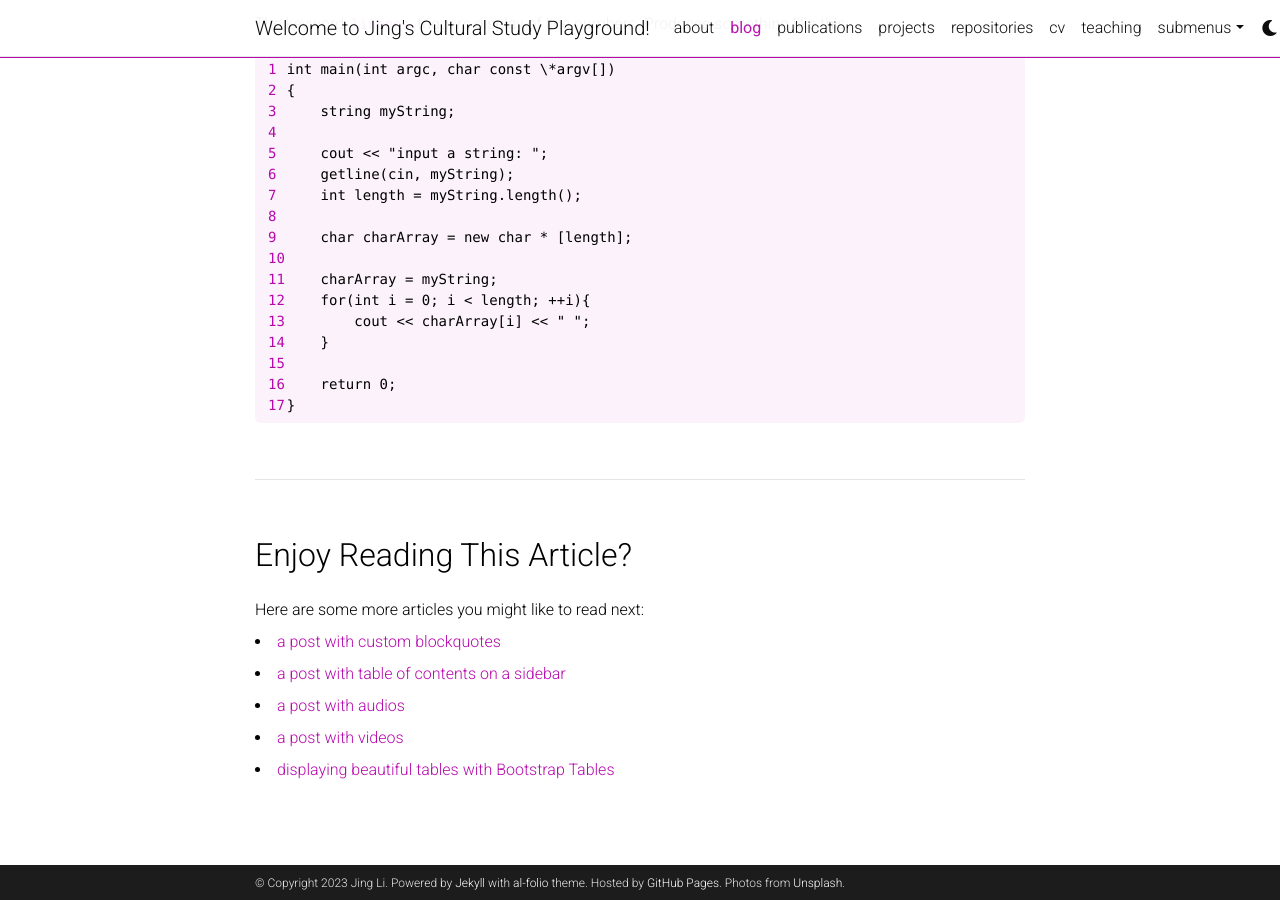
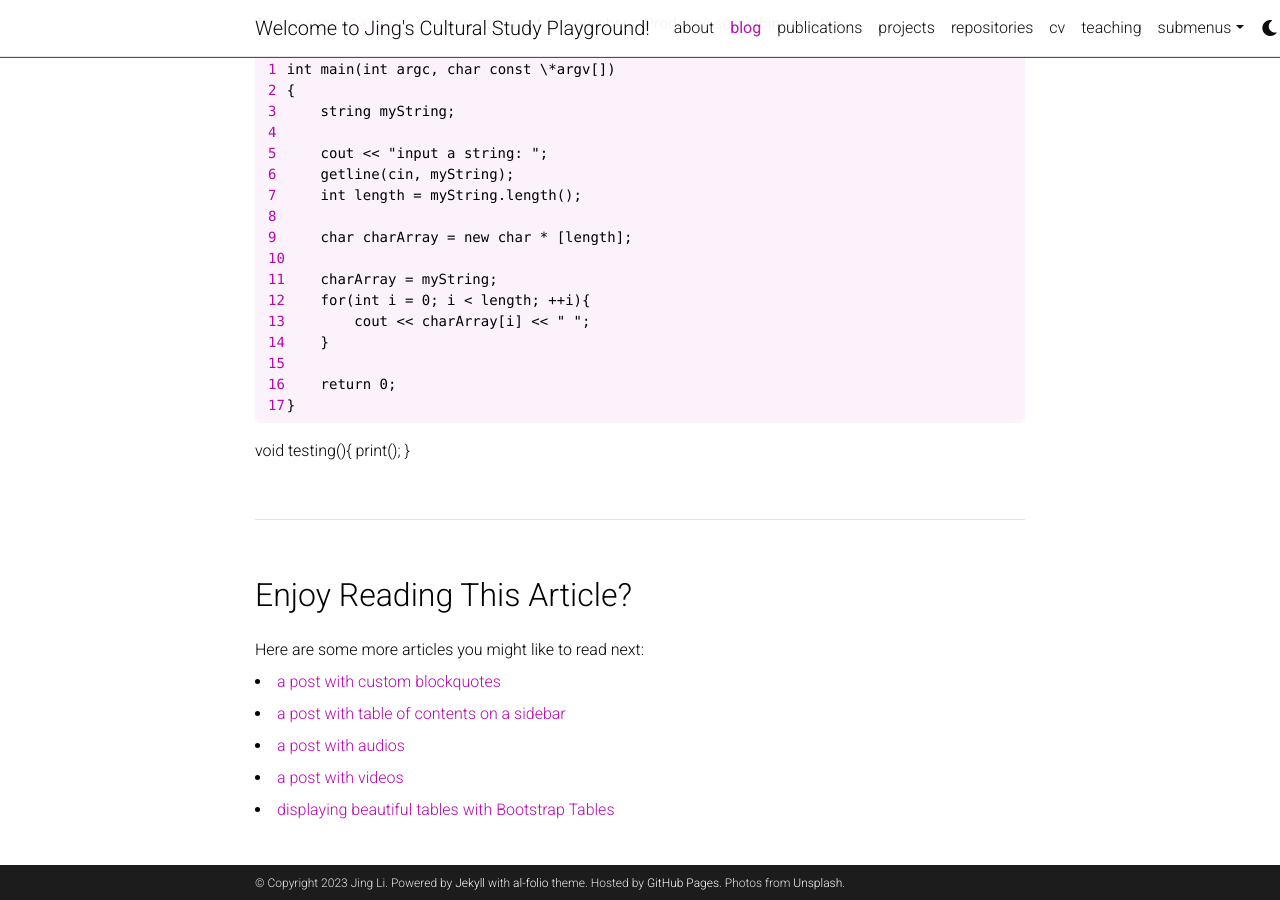
Before and after one commit to jldoc/jane.github.io, a Jekyll site: the page built from _posts/2023-06-15-testing.md, in a window 1280 px wide and 900 px high, scrolled down 983 px. Built offline with Jekyll 4.4.1, drawn with Linux system fonts in a browser that asks for light colours; comment, search, counter and statistics services are not loaded; a style sheet for code colours, icons or effects is not loaded.

Commit message:
Update 2023-06-15-testing.md

```diff
--- a/_posts/2023-06-15-testing.md
+++ b/_posts/2023-06-15-testing.md
@@ -69,3 +69,7 @@ int main(int argc, char const \*argv[])
 }
 
 {% endhighlight %}
+
+void testing(){
+    print();
+}
```
